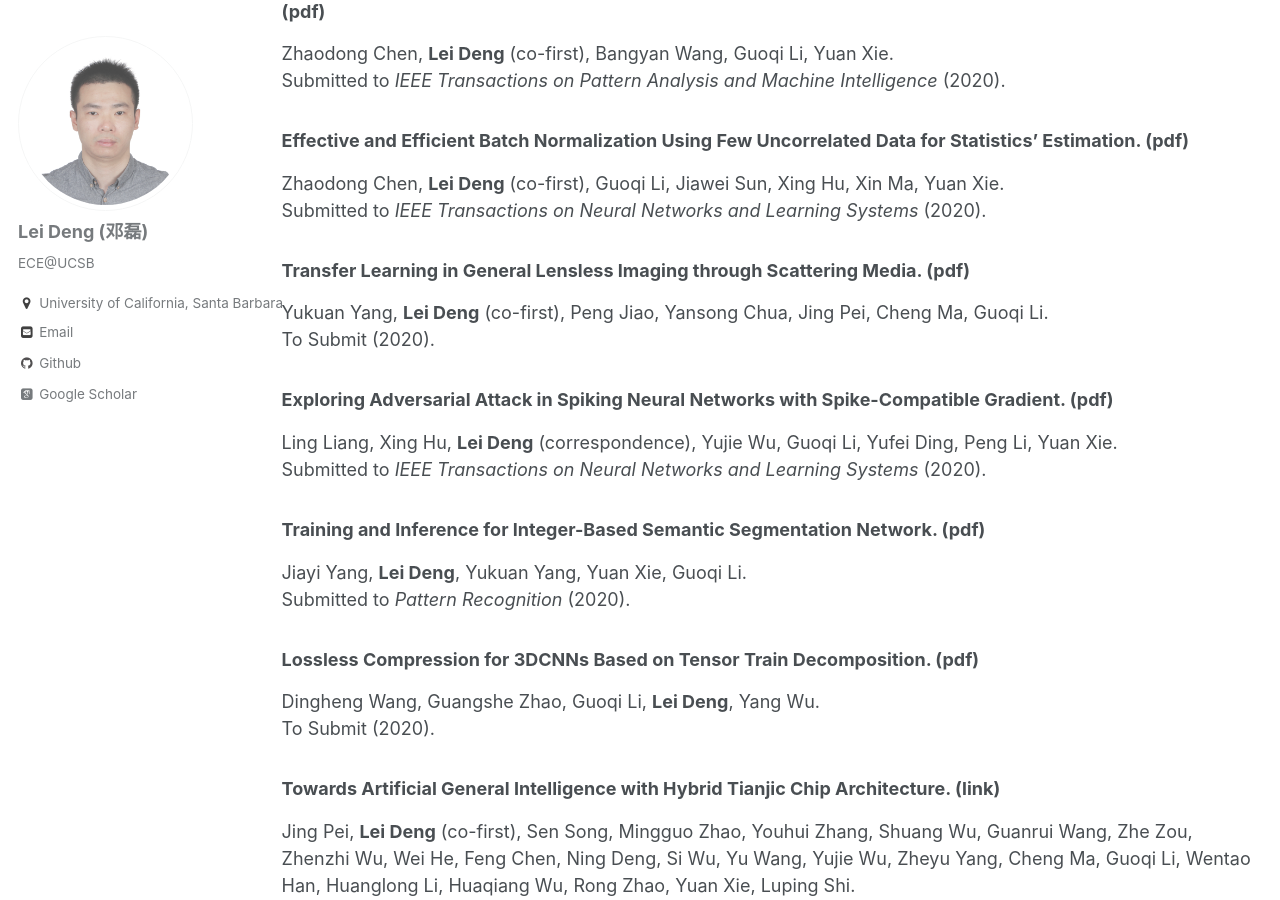
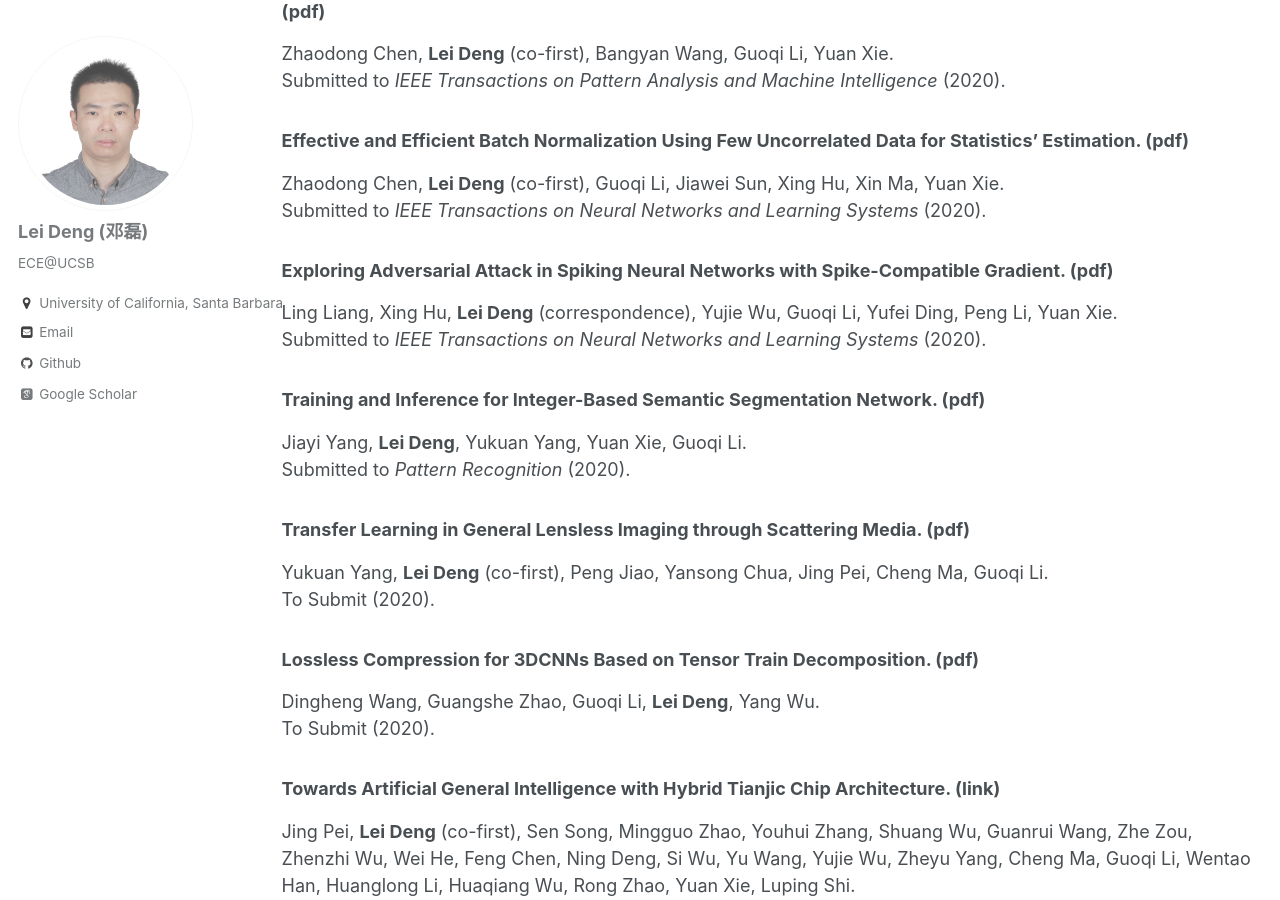
Before and after one commit to dllfei/dllfei.github.io, a Jekyll site: the page built from _pages/publications.md, in a window 1280 px wide and 900 px high, scrolled down 995 px. Built offline with Jekyll 4.4.1, drawn with Linux system fonts in a browser that asks for light colours; some web fonts are replaced; part of the change alters nothing that is shown.

```diff
--- a/_pages/publications.md
+++ b/_pages/publications.md
@@ -36,10 +36,6 @@ Submitted to *IEEE Transactions on Pattern Analysis and Machine Intelligence* (2
 Zhaodong Chen, **Lei Deng** (co-first), Guoqi Li, Jiawei Sun, Xing Hu, Xin Ma, Yuan Xie. <br />
 Submitted to *IEEE Transactions on Neural Networks and Learning Systems* (2020).
 
-### Transfer Learning in General Lensless Imaging through Scattering Media. ([pdf](https://arxiv.org/pdf/1912.12419.pdf)) <br />
-Yukuan Yang, **Lei Deng** (co-first), Peng Jiao, Yansong Chua, Jing Pei, Cheng Ma, Guoqi Li. <br />
-To Submit (2020).
-
 ### Exploring Adversarial Attack in Spiking Neural Networks with Spike-Compatible Gradient. ([pdf](https://arxiv.org/pdf/2001.01587.pdf)) <br />
 Ling Liang, Xing Hu, **Lei Deng** (correspondence), Yujie Wu, Guoqi Li, Yufei Ding, Peng Li, Yuan Xie. <br />
 Submitted to *IEEE Transactions on Neural Networks and Learning Systems* (2020).
@@ -47,6 +43,10 @@ Submitted to *IEEE Transactions on Neural Networks and Learning Systems* (2020).
 ### Training and Inference for Integer-Based Semantic Segmentation Network. ([pdf](https://jiayiyang.info/files/QFCN.pdf)) <br />
 Jiayi Yang, **Lei Deng**, Yukuan Yang, Yuan Xie, Guoqi Li. <br />
 Submitted to *Pattern Recognition* (2020).
+
+### Transfer Learning in General Lensless Imaging through Scattering Media. ([pdf](https://arxiv.org/pdf/1912.12419.pdf)) <br />
+Yukuan Yang, **Lei Deng** (co-first), Peng Jiao, Yansong Chua, Jing Pei, Cheng Ma, Guoqi Li. <br />
+To Submit (2020).
 
 ### Lossless Compression for 3DCNNs Based on Tensor Train Decomposition. ([pdf](https://arxiv.org/pdf/1912.03647.pdf)) <br />
 Dingheng Wang, Guangshe Zhao, Guoqi Li, **Lei Deng**, Yang Wu. <br />
```
